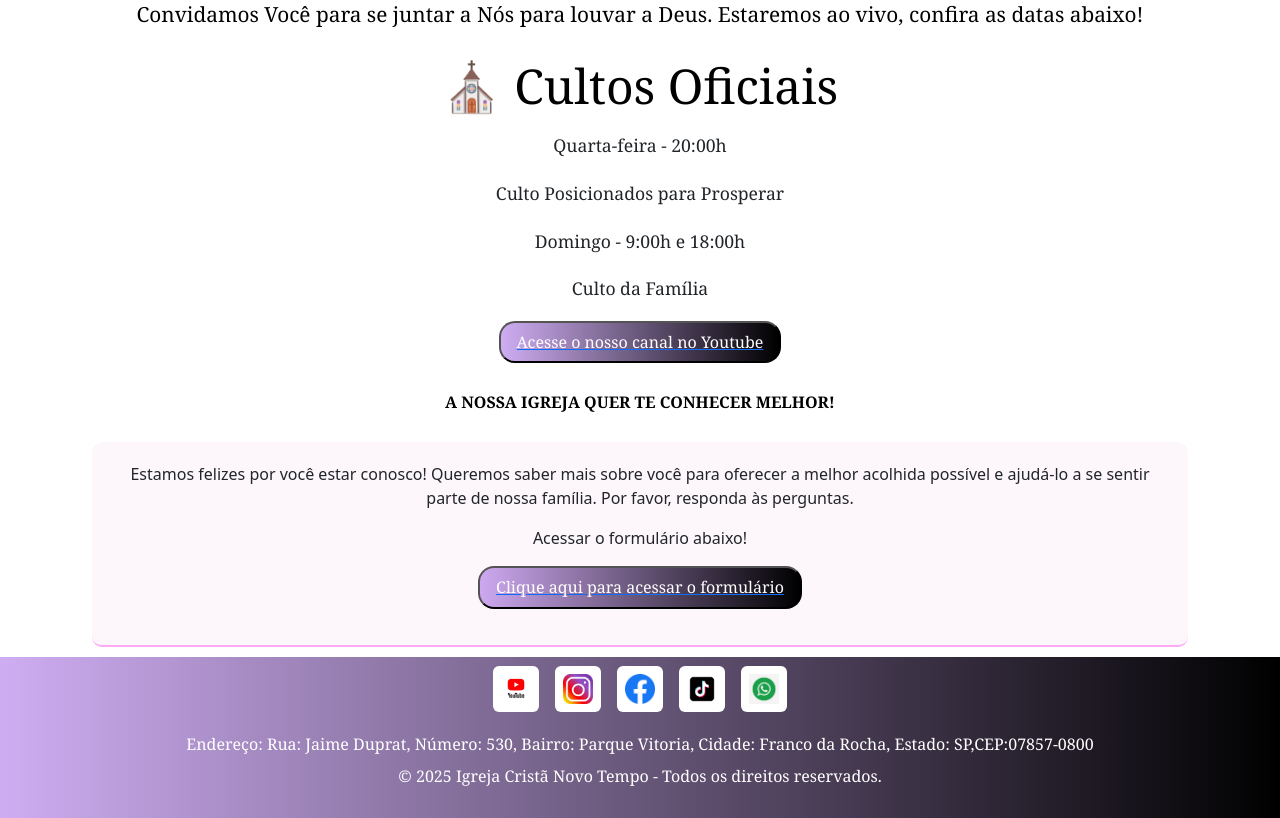
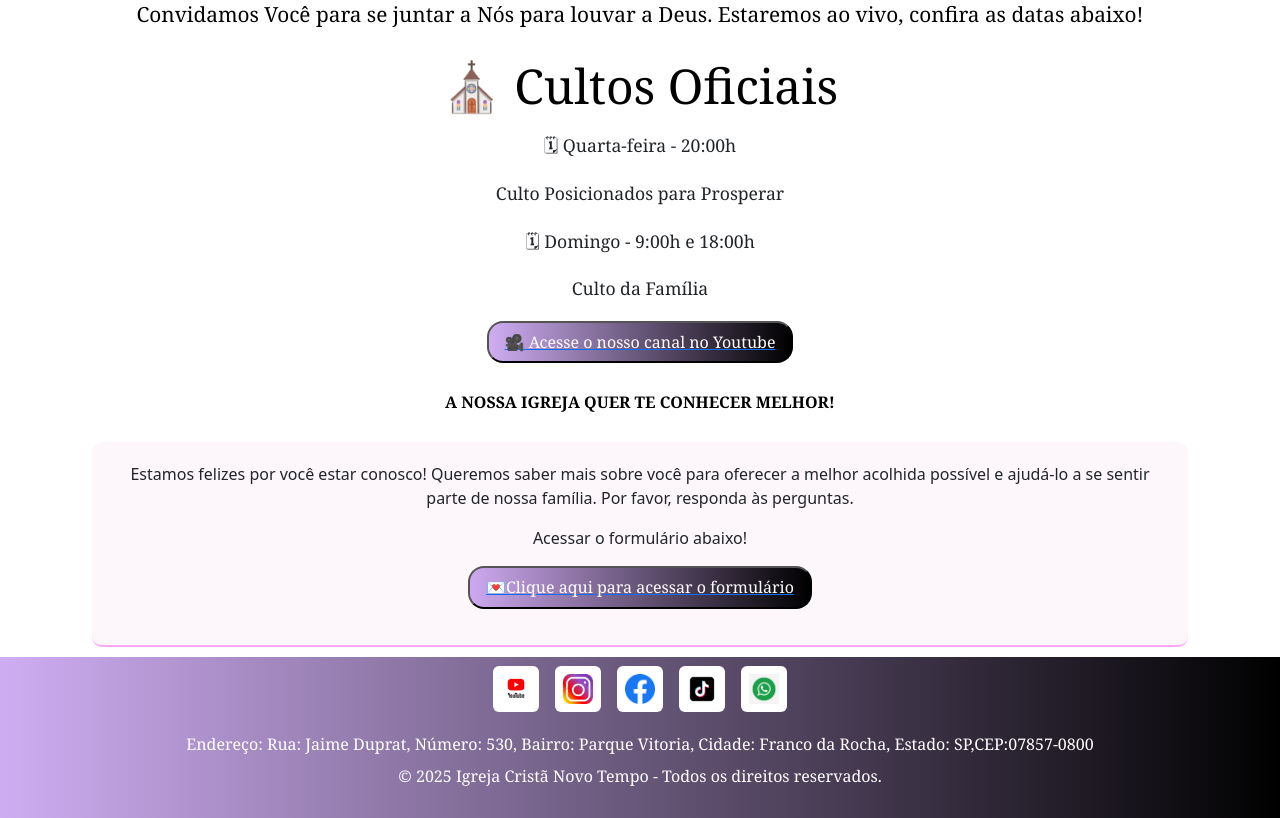
Before and after one commit to MariaaPcsa/projetointegrador3comreact, a React (Vite) app: page / in a window 1280 px wide. Shown: the part 1040-1858 px from the top of the page. Built offline with nearby package versions, Linux system fonts and the light colour scheme.

Commit message:
Efetuado atualização das páginas Home, incones

```diff
--- a/src/pages/Home.jsx
+++ b/src/pages/Home.jsx
@@ -42,13 +42,13 @@ const Home = () => {
         Convidamos Você para se juntar a Nós para louvar a Deus. Estaremos ao vivo, confira as datas abaixo!
       </h4>
       <h3>⛪ Cultos Oficiais</h3>
-      <p>Quarta-feira - 20:00h</p>
+      <p> 🗓 Quarta-feira - 20:00h</p>
       <p>Culto Posicionados para Prosperar</p>
-      <p>Domingo - 9:00h e 18:00h</p>
+      <p> 🗓 Domingo - 9:00h e 18:00h</p>
       <p>Culto da Família</p>
 
       <a href="https://www.youtube.com/@MinisterioNovotempo">
-        <button className='button-link-youtube'>Acesse o nosso canal no Youtube</button>
+        <button className='button-link-youtube'> 🎥 Acesse o nosso canal no Youtube</button>
       </a>
     </div>
   </section>
@@ -66,7 +66,7 @@ const Home = () => {
         target="_blank"
         rel="noopener noreferrer"
       >
-        <button className='button-link'>Clique aqui para acessar o formulário</button>
+        <button className='button-link'> 💌Clique aqui para acessar o formulário</button>
       </a>
     </div>
   </section>
```
